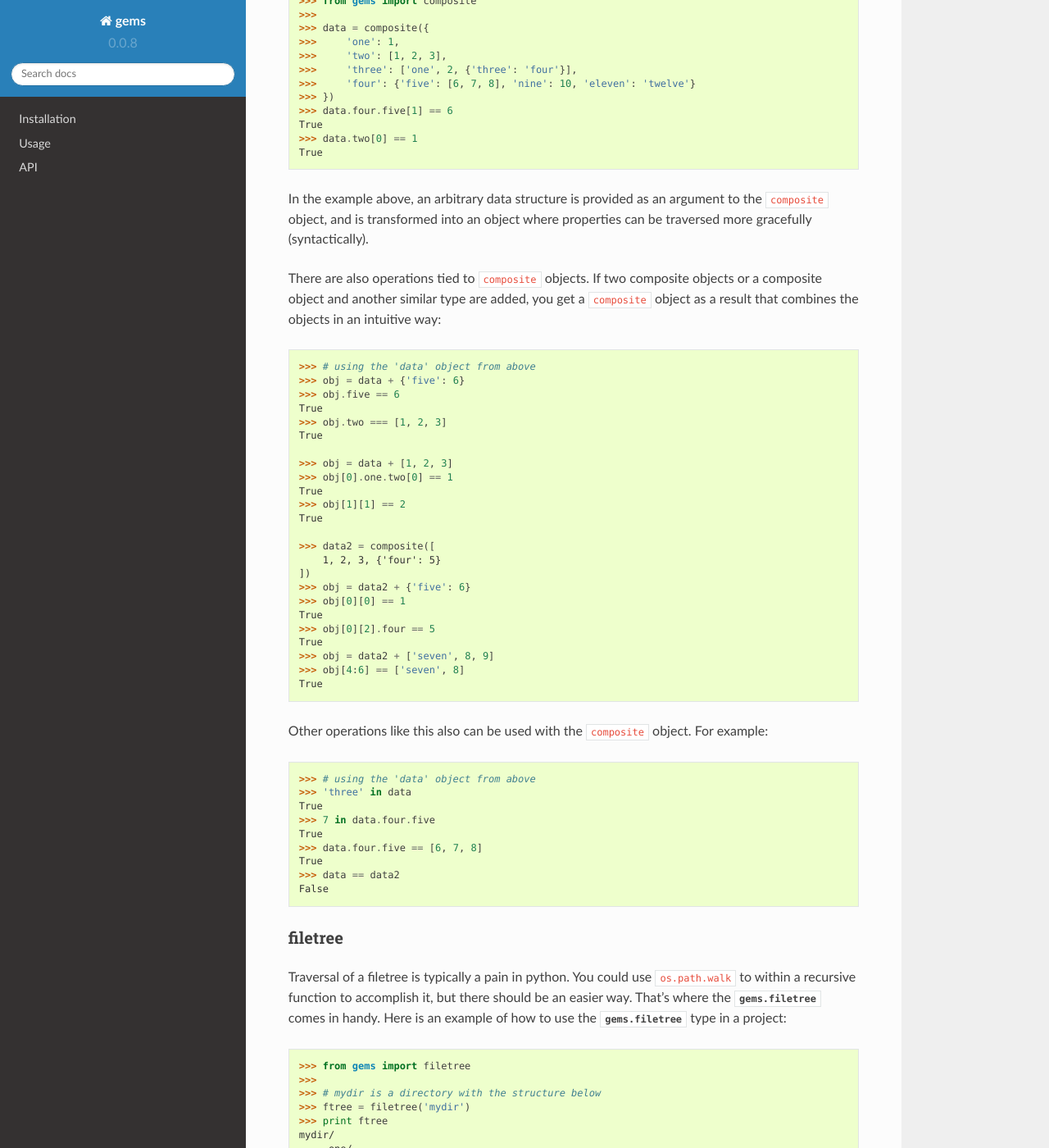
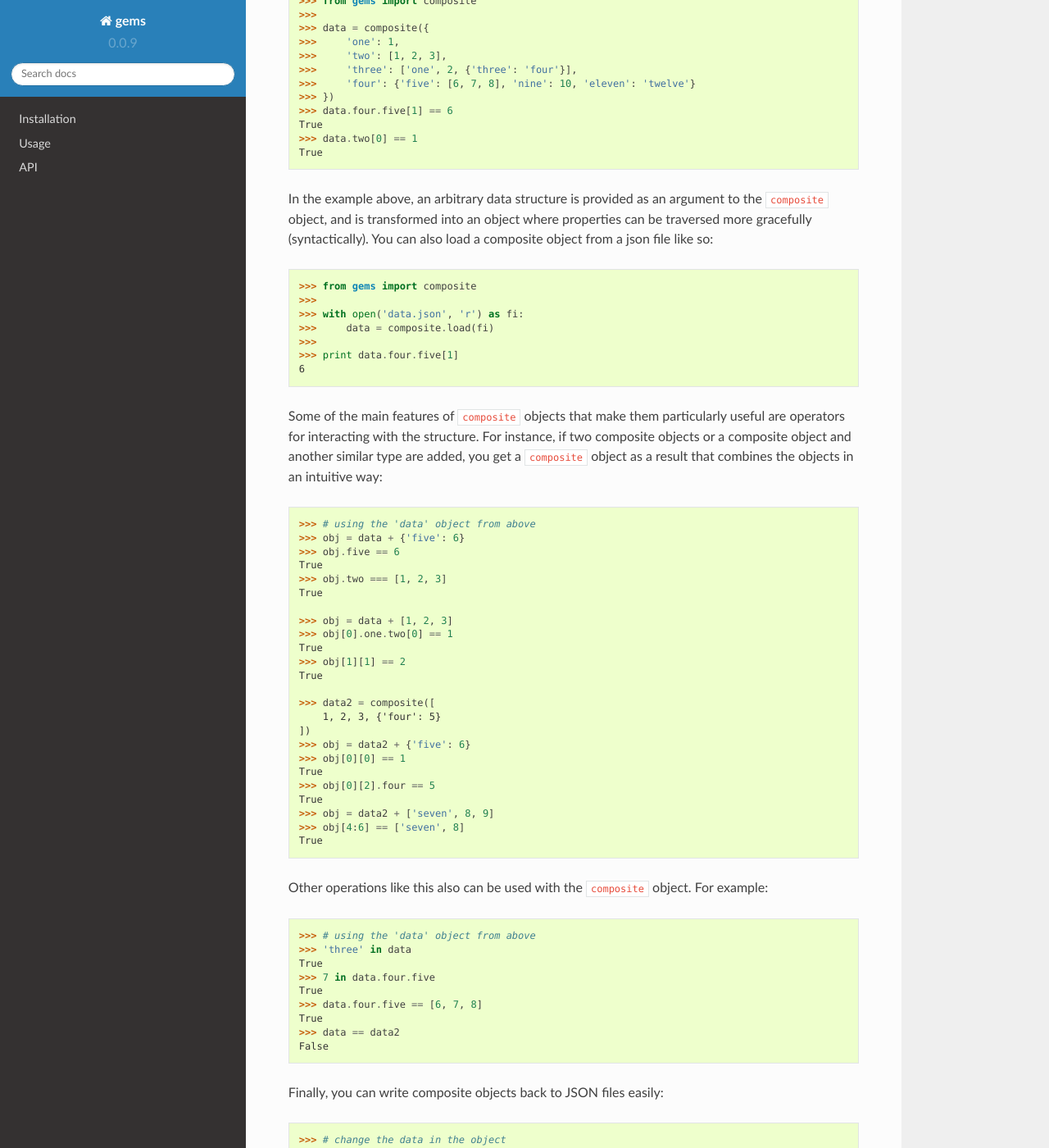
Before and after one commit to bprinty/gems, a Sphinx documentation site: the page built from docs/index.rst, in a window 1280 px wide and 1400 px high, scrolled down 652 px. Shown: the whole window at 82% size. Built offline with Sphinx 7.4.7 and the Read the Docs theme 2.0.0, drawn with Linux system fonts in a browser that asks for light colours; formulas are drawn with MathJax 3; some of the changed text lies outside the part shown.

Commit message:
added ability to write objects to file, update documentation and tests

```diff
--- a/docs/index.rst
+++ b/docs/index.rst
@@ -42,9 +42,20 @@
     True
 
 
-In the example above, an arbitrary data structure is provided as an argument to the ``composite`` object, and is transformed into an object where properties can be traversed more gracefully (syntactically).
+In the example above, an arbitrary data structure is provided as an argument to the ``composite`` object, and is transformed into an object where properties can be traversed more gracefully (syntactically). You can also load a composite object from a json file like so:
 
-There are also operations tied to ``composite`` objects. If two composite objects or a composite object and another similar type are added, you get a ``composite`` object as a result that combines the objects in an intuitive way:
+.. code-block:: python
+
+    >>> from gems import composite
+    >>>
+    >>> with open('data.json', 'r') as fi:
+    >>>     data = composite.load(fi)
+    >>>
+    >>> print data.four.five[1]
+    6
+
+
+Some of the main features of ``composite`` objects that make them particularly useful are operators for interacting with the structure. For instance, if two composite objects or a composite object and another similar type are added, you get a ``composite`` object as a result that combines the objects in an intuitive way:
 
 .. code-block:: python
 
@@ -87,6 +98,20 @@
     True
     >>> data == data2
     False
+
+
+Finally, you can write composite objects back to JSON files easily:
+
+.. code-block:: python
+
+    >>> # change the data in the object
+    >>> data.four.five = 2
+    >>>
+    >>> with open('newdata.json', 'w') as nd:
+    >>>     data.write(nd)
+
+
+By default, this will sort keys and pretty-print to the file, but if you just want to print the raw json to file, use ``pretty=False``.
 
 
 filetree
--- a/gems/__init__.py
+++ b/gems/__init__.py
@@ -2,7 +2,7 @@
 
 __author__ = 'Blake Printy'
 __email__ = 'bprinty@gmail.com'
-__version__ = '0.0.8'
+__version__ = '0.0.9'
 
 
 from .datatypes import composite
```
Also changed, not shown: docs/usage.rst (+28 -3 lines), 2 other files.
